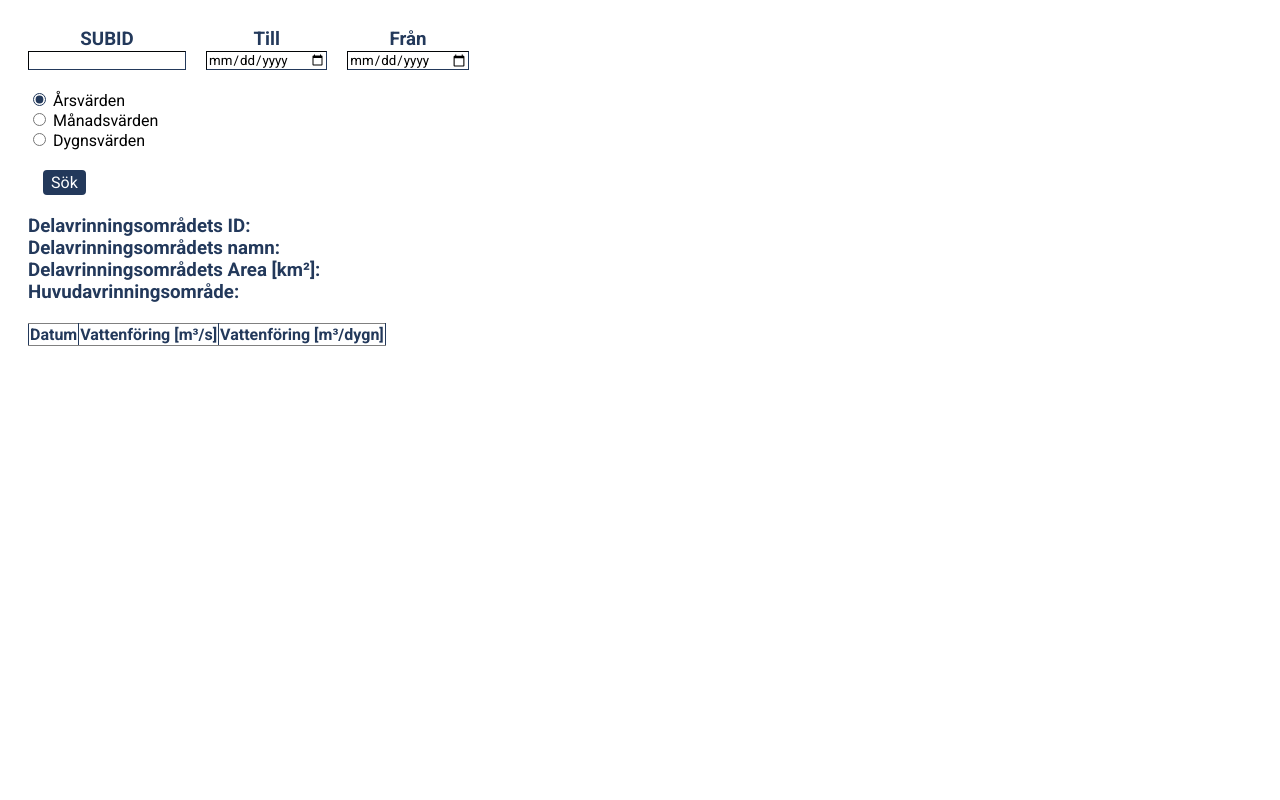
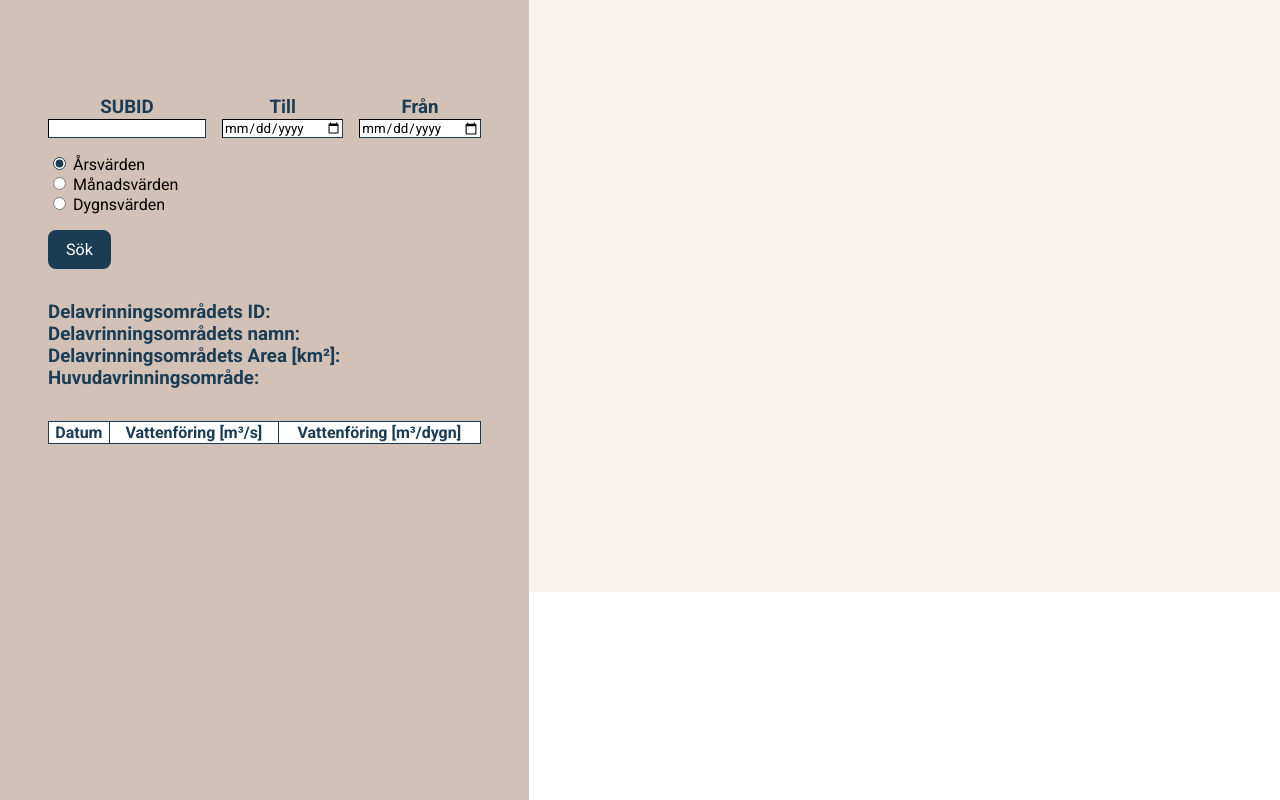
Before and after one commit to jonatansvahn/WaterFlowFetcher, a website: page javascript/index.html in a window 1280 px wide. Drawn offline with nearby package versions, Linux system fonts and the light colour scheme.

Commit message:
more styling

```diff
--- a/javascript/app.js
+++ b/javascript/app.js
@@ -128,7 +128,7 @@ function createChart(chartType, ctx, labels, values, dateString) {
       datasets: [{
         label: 'Vattenföring [m³/s]',
         data: values,
-        backgroundColor: "#586994",
+        backgroundColor: "#456882",
         fill: true,
         response: true,
       }]
--- a/javascript/styles.css
+++ b/javascript/styles.css
@@ -1,7 +1,10 @@
 :root {
-  --blue: #23395B;
+  --blue: #1B3C53;
 }
 
+body {
+  margin: 0px;
+}
 
 body, button, .inputBox {
   font-family: "Roboto", sans-serif;
@@ -19,15 +22,14 @@ h3 {
 
 button {
   background-color: var(--blue);
-  color:white;
+  color: white;
   border: 2px solid var(--blue);
   text-align: center;
   text-decoration: none;
   display: inline-block;
-  font-size: 16px;
-  border-radius: 4px;
-  margin: 5px 15px;
-
+  font-size: 1rem;
+  border-radius: 0.5rem;
+  padding: 0.5rem 1rem;
 }
 
 button:hover {
@@ -42,14 +44,14 @@ button:active {
 
 table {
   border-collapse: collapse;
-
+  background-color: white;
 }
 
 th {
   color: var(--blue);
 }
 
-tr:hover {
+#tableBody tr:hover {
   background-color: var(--blue);
   color: white;
 }
@@ -63,8 +65,8 @@ th, td {
   vertical-align: top;
   margin: 0.1em;
   margin-right: 0.2em;
-  border-top: 1px solid gray;
-  border-bottom: 1px solid gray;
+  /*border-top: 1px solid gray;
+  border-bottom: 1px solid gray; */
 }
 
 .radioButton {
@@ -77,7 +79,8 @@ th, td {
 }
 
 .tableContainer {
-  margin-top: 20px;
+  margin-top: 2rem;
+  display: grid;
 }
 
 
@@ -87,22 +90,30 @@ th, td {
 }
 
 .leftLayout {
-  flex: 2;
   height: 100%;
+  background-color: #D2C1B6;
+  min-height: 100vh;
+  padding-left: 2rem;
+  padding-right: 2rem;
+
 }
 
 .leftContent {
-  margin: 20px
+  padding: 1rem;
+  margin-top: 5rem;
 }
 
 .rightLayout {
   flex: 2;
+  background-color: #F9F3EF;
+  display: flex;
+  min-height: 100%;
 }
 
 .inputLayout {
   display: flex;
-  margin-bottom: 20px;
-  gap: 20px;
+  margin-bottom: 1rem;
+  gap: 1rem;
   text-align: center;
 }
 
@@ -111,8 +122,8 @@ th, td {
 }
 
 .infoLayout {
-  margin-top: 10px;
-  margin-bottom: 10px;
+  margin-top: 1rem;
+  margin-bottom: 1rem;
 }
 
 .infoHead {
@@ -123,20 +134,16 @@ th, td {
 }
 
 .chartLayout {
-  margin: 50px;
-  margin-right: 100px;
-  margin-top: 100px;
+  margin: 2rem;
+  /*margin-left: 10rem; */
+  margin-top: 5rem;
   height:60vh;
-  width:50vw
-}
-
-.chart {
-  width: 100%;
-  height: 100%;
+  width:50vw;
 }
 
 
+
 #searchButton {
-  margin-top: 20px;
-  margin-bottom: 10px;
+  margin-top: 1rem;
+  margin-bottom: 1rem;
 }
```
